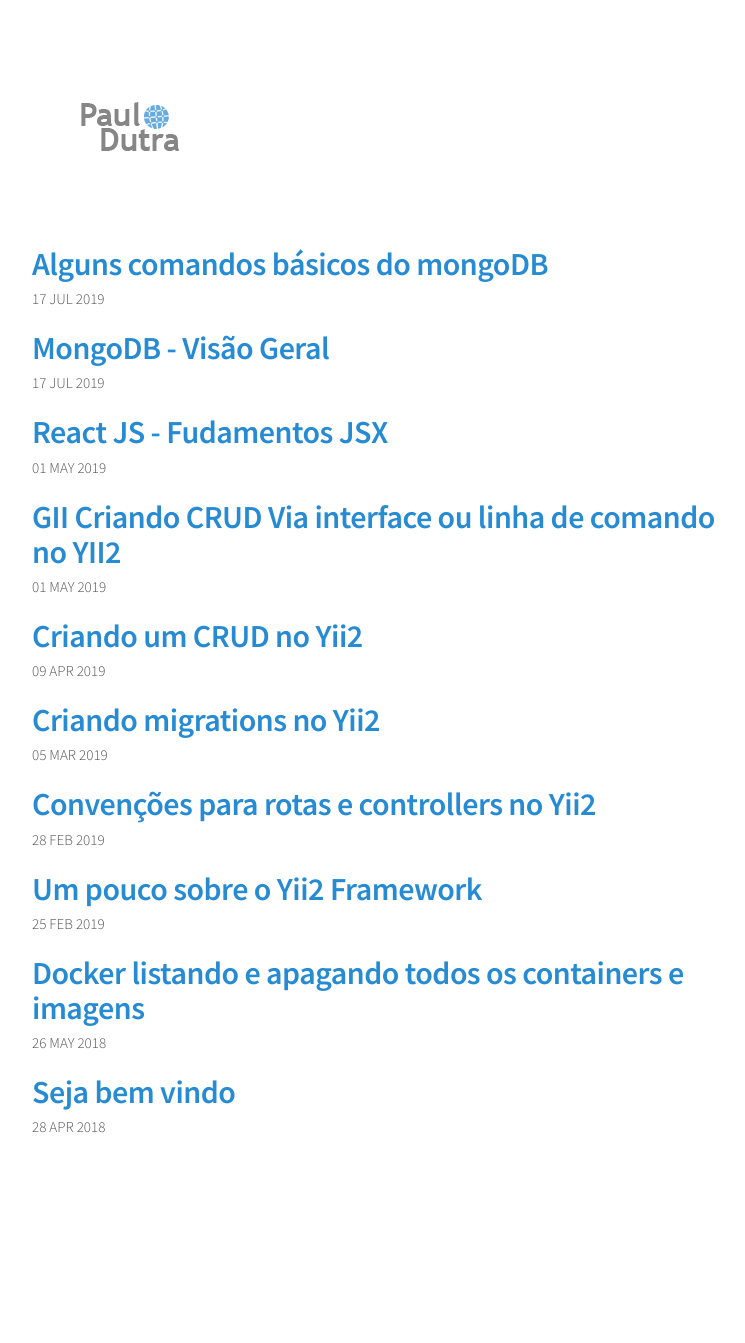
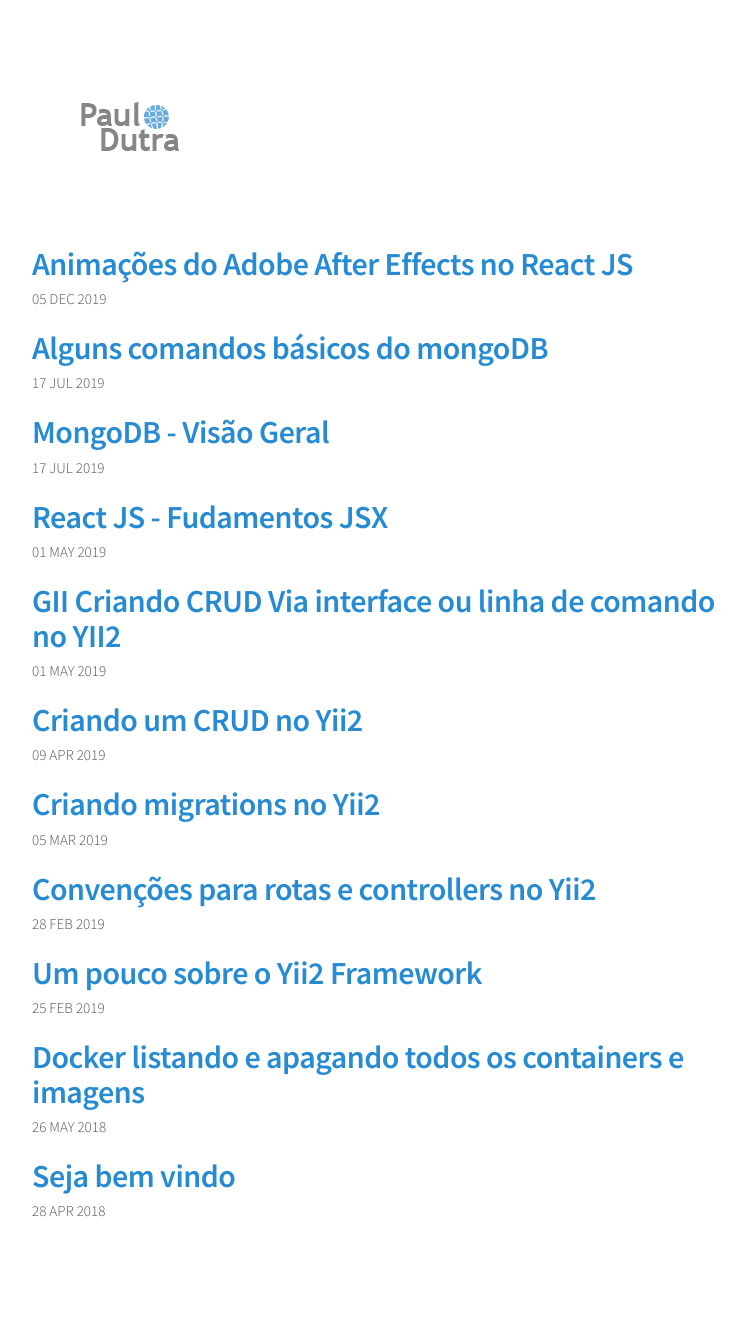
Before and after one commit to paulodutra/paulodutra.github.io, a Jekyll site: the page built from index.html, in a window 1280 px wide. Shown: the whole page, without its empty margins (248-993 px from the left). Built offline with Jekyll 4.4.1, drawn with Linux system fonts in a browser that asks for light colours; before the commit the page ends 1259 px from its top, so only the background shows below that; some of the changed lines change nothing that is shown.

Commit message:
post Animações do Adobe After Effects no React JS

```diff
--- a/_config.yml
+++ b/_config.yml
@@ -30,9 +30,11 @@
 # Build settings
 markdown: kramdown
 theme: minima
+#plugins_dir: ./_scripts
 plugins:
   - jekyll-feed
   - jekyll-gist
+#plugins: [jekyll-gist, jekyll-feed]
 
 #permalink: /:categories/:year/:month/:day/:title
 #permalink: /:year/:month/:day/:title
--- /dev/null
+++ b/_posts/2019-12-05-animacoes-do-adobe-after-effects-no-react-js.md
@@ -0,0 +1,88 @@
+---
+layout: post
+title:  "Animações do Adobe After Effects no React JS"
+date:   2019-12-05 14:03:00 -0200
+categories: blog, tecnologia, javascript, reactjs
+---
+
+Fala galera, no post de hoje irei mostrar uma forma de utilizar as animações feitas no Adobe After Effects no React JS. Acredito que assim como eu, você esteja pensando como isso acontece no "backstage", bom explicando de forma simples, isso é possível porque existe uma biblioteca chamado **Lottie** que verifica as animações exportadas do Adobe After Effects em formato json (do tipo Bodymovin) e com isso permite a criação da mesma em celulares e na web.  <a href="https://airbnb.io/lottie/#/" target="__blank">Para mais informações existe esse link do airbnb.io explicando melhor sobre esse processo.</a>
+
+Para a criação desse exemplo iremos utilizar o pacote <a href="https://www.npmjs.com/package/react-bodymovin" target="__blank">react-bodymovin</a>.
+
+
+Agora que foi apresentado um pouco sobre o **conceito/processo**, vamos criar uma app no <a href="https://reactjs.org/" target="__blank">reactjs</a> com o intuito de utilizar essas animações em cenários de mensagens de **erro 404 e 500**, não iremos implementar nada de backend, os componentes serão vistos por meio de rotas definidas.
+
+Sendo assim crie um projeto reactjs, no exemplo abaixo iremos utilizar o utilitário de linha de comando <a href="https://github.com/facebook/create-react-app" target="__blank">create-react-app</a>
+
+
+
+Após criar o projeto você pode executar o mesmo utilizando o comando na pasta raiz do projeto: **npm start**.
+Agora vamos criar duas pastas uma chamada **animations** e outra chamada **components** dentro de src, conforme imagem abaixo:
+
+![estrutura-de-pastas](/assets/img/posts/animacoes-do-adobe-after-effects-no-react-js/0-estrutura-de-pastas.png)
+
+Definida a estrutura de pastas, agora vamos terminar de instalar as demais dependências do projeto via npm:
+
+{% gist 3c908a9b909d4211fedf787fa414f45b  %}
+
+Iremos necessitar dos arquivos de animações em formato json, para isso iremos fazer o download de animações prontas no <a href="https://lottiefiles.com/" target="__blank">lottiefiles.com</a> **OBS:** para realizar o download é necessário criar uma conta, entretanto temos animações gratuitas e animações premium.
+
+Após estar logado em sua conta no <a href="https://lottiefiles.com/" target="__blank">lottiefiles.com</a>, realize a busca da animação desejada, neste caso irei pesquisar por **error 500**, irei realizar o download da segunda animação apresentada no resultado de busca, **renomear para error-500.json** e depois mover o arquivo para a pasta **src/animations**.
+
+**OBS:** Testei as 3 animações gratuitas disponibilizadas sob o resultado de pesquisa error 500, entretanto os 2 primeiros não funcionaram (Não sei se é algo de errado no arquivo de animação). Então por isso neste exemplo utilizamos a 3º animação ("o robo laranjado").
+
+![escolha-download-animacao-error-500](/assets/img/posts/animacoes-do-adobe-after-effects-no-react-js/1-lottiefiles-error-500.png)
+
+![download-animacao-error-500](/assets/img/posts/animacoes-do-adobe-after-effects-no-react-js/2-lottie-download-error-500.png)
+
+
+Feita a escolha da primeira animação, agora iremos escolher a segunda e ultima animação que iremos utilizar, neste caso irei pesquisar por **404**, irei realizar o download da quarta animação apresentada no resultado de busca, **renomear para error-404.json** e depois mover o arquivo para a pasta **src/animations**.
+
+![escolha-download-animacao-error-404](/assets/img/posts/animacoes-do-adobe-after-effects-no-react-js/3-lottiefiles-escolha-animacacao-404.png)
+
+![download-animacao-error-404](/assets/img/posts/animacoes-do-adobe-after-effects-no-react-js/4-lottiefiles-download-error-404.png)
+
+Realizado os passos anteriores, crie um arquivo chamado **ErrorServer.jsx** dentro de src/components esse arquivo irá representar uma tela de erro 500 (HTTP code status) e com isso iremos realizar a seguinte implementação:
+
+{% gist ccd1e215d0990082e0a63ea6bde73558  %}
+
+Foi realizado na implementação desse componente a importação do **react-bodymovin** e do arquivo error-500.json e depois criado um componente funcional que foi atribuido a uma constante para posteriormente ser exportado.
+Depois de realizadas essas definições criamos uma constante de configuração do react-bodymovin e nessa constante foram realizadas as seguintes definições:
+
+- **loop:** true, (define se a animação irá ser executa em loop ou seja mais de uma vez)
+- **autoplay:** true, (define se a animação será iniciada automáticamente)
+- **animationData:** ErrorServerAnimation (define os dados da animação ou seja no nosso caso o arquivo)
+
+Agora iremos realizar a implementação do outro componente que irá realizar a animação de error 404, para isso crie um arquivo chamado **NotFound.jsx** dentro de src/components e com isso iremos ter uma implementação similar a que foi realizada no componente **ErrorServer.jsx**:
+
+{% gist ecb02ccb12403b83b8d5d800da5e6d35 %}
+
+Com isso iremos criar um outro componente chamado **Home** que irá apresentar as rotas para conseguirmos acessar os componentes  **NotFound.jsx** e **ErrorServer.jsx**, para isso crie um arquivo chamado **Home.jsx** dentro de src/components:
+
+{% gist 1227ecba032b2f2b3411e55d6c835a82 %}
+
+O componente **Home.jsx** é de implementação simples, também é um componente funcional que utiliza Link do react-router-dom (definição de link para chegar até os componentes), agora esta faltando realizar a definição das rotas propriamente ditas para isso, iremos alterar o arquivo **App.js** que fica localizado em **src**:
+
+{% gist 5eb378b82f55c4be457ab6fc2a72f562 %}
+
+Após a definição de rotas, vamos entender o que foi definido no arquivo **App.js**, foi realizada a importação do **BrowserRouter, Switch e Route do react-router-dom** e com foi apelidado o **BrowserRouter para Router**.
+
+A estratégia de roteamento <a href="https://reacttraining.com/react-router/web/api/BrowserRouter" target="__blank">BrowserRouter</a> dentro outras coisas basicamente define a rota com /(barra) exemplo: **url/componente** também temos a estrategia <a href="https://reacttraining.com/react-router/web/api/HashRouter" target="__blank">HashRouter</a> a rota é definida com #(hash) **url/#/componente**
+
+Após realizado os passos anteriores iremos ter o seguinte resultado:
+
+Ao "startar" a aplicação por meio do comando: **npm start**. Será apresentado o componente home ao acessar a rota "/", o componente home por sua vez possui dois links:
+
+![apresentacao-componente-home](/assets/img/posts/animacoes-do-adobe-after-effects-no-react-js/5-apresentacao-componente-home.png)
+
+Ao clicar no link **"Error 404 Not Found"** é apresentado o seguinte:
+
+![apresentacao-componente-404](/assets/img/posts/animacoes-do-adobe-after-effects-no-react-js/6-apresentacao-componente-404.png)
+
+Ao clicar no link **"Error 500 Internal Server Error"** é apresentado o seguinte:
+
+![apresentacao-componente-500](/assets/img/posts/animacoes-do-adobe-after-effects-no-react-js/7-apresentacao-componente-500.png)
+
+**OBS:** As imagens não apresentam o movimento da animações.
+
+Bom essa foi uma pequena apresentação de como utilizar animações do Adobe After Effects no React JS. E ai o que achou ? comente abaixo.
```
Also changed, not shown: assets/img/posts/animacoes-do-adobe-after-effects-no-react-js/0-estrutura-de-pastas.png (added), assets/img/posts/animacoes-do-adobe-after-effects-no-react-js/1-lottiefiles-error-500.png (added), assets/img/posts/animacoes-do-adobe-after-effects-no-react-js/2-lottie-download-error-500.png (added), assets/img/posts/animacoes-do-adobe-after-effects-no-react-js/3-lottiefiles-escolha-animacacao-404.png (added), assets/img/posts/animacoes-do-adobe-after-effects-no-react-js/4-lottiefiles-download-error-404.png (added), assets/img/posts/animacoes-do-adobe-after-effects-no-react-js/5-apresentacao-componente-home.png (added), assets/img/posts/animacoes-do-adobe-after-effects-no-react-js/6-apresentacao-componente-404.png (added), assets/img/posts/animacoes-do-adobe-after-effects-no-react-js/7-apresentacao-componente-500.png (added).
